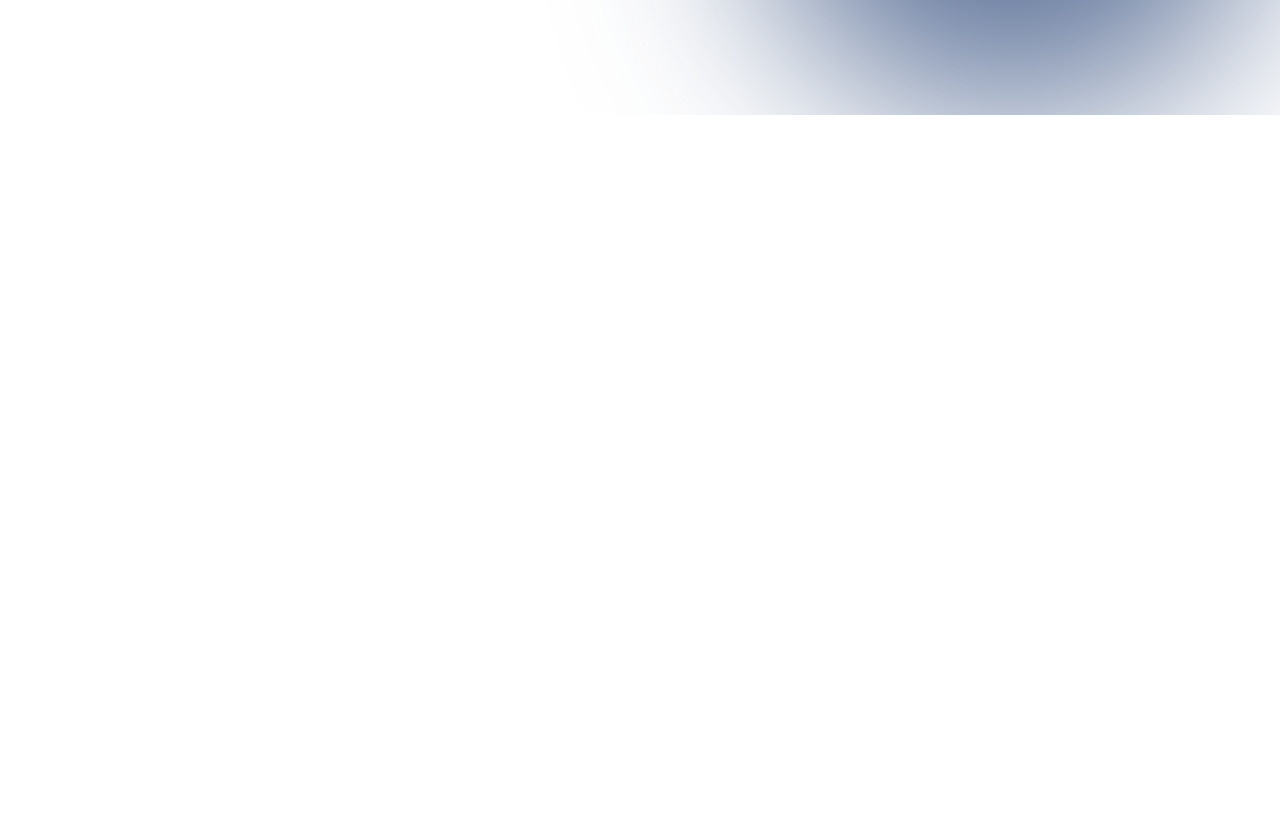
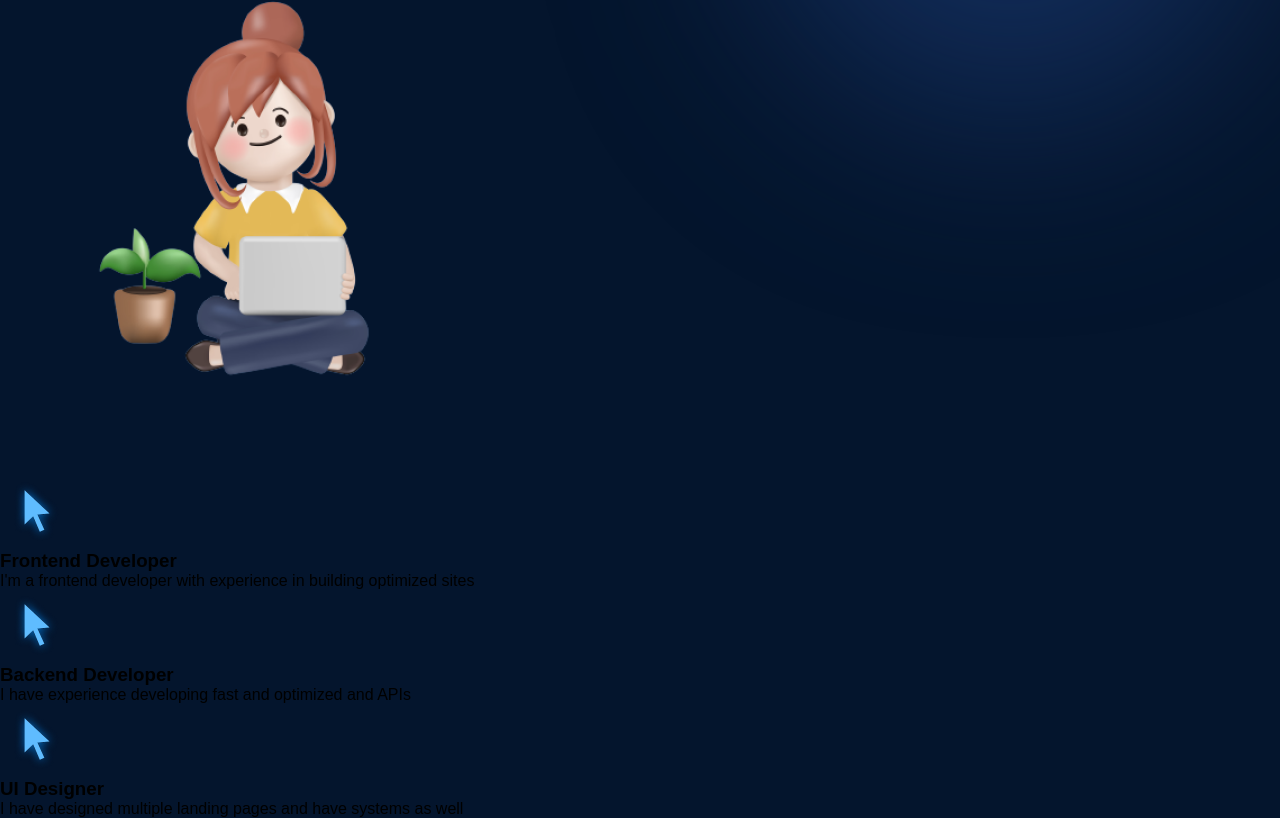
Before and after one commit to Sagar-in-CodingWorld/My_Portfolio, a React (Vite) app: page / in a window 1280 px wide. Shown: the part 787-1605 px from the top of the page. Before the commit the page ends 902 px from the top, so only its background shows below. Built offline with nearby package versions, Linux system fonts and the light colour scheme; the HTML template or start-up script is replaced by a standard one.

Commit message:
About section added

```diff
--- a/src/App.jsx
+++ b/src/App.jsx
@@ -2,6 +2,7 @@ import { useState } from 'react'
 import styles from './App.module.css'
 import {Navbar} from './components/Navbar/Navbar.jsx'
 import {Hero} from './components/Hero/Hero.jsx'
+import { About } from './components/About/About.jsx'
 
 function App() {
   const [count, setCount] = useState(0)
@@ -11,6 +12,7 @@ function App() {
       <div className={styles.App}>
         <Navbar/>
         <Hero/>
+        <About/>
 
       </div>
 
--- /dev/null
+++ b/src/components/About/About.jsx
@@ -0,0 +1,39 @@
+import "./About.module.css";
+import React from "react";
+
+export const About = () => {
+  return (
+    <section>
+      <h2>About</h2>
+      <div>
+        <img src="assets/about/aboutImage.png" alt="About_Image" />
+        <ul>
+          <li>
+            <img src="assets/about/cursorIcon.png" alt="Cursor_Icon" />
+          <div>
+            <h3>Frontend Developer</h3>
+            <p>I'm a frontend developer with experience in building optimized sites</p>
+          </div>
+
+            </li>
+          <li>
+            <img src="assets/about/cursorIcon.png" alt="Cursor_Icon" />
+          <div>
+            <h3>Backend Developer</h3>
+            <p>I have experience developing fast and optimized and APIs</p>
+          </div>
+
+            </li>
+          <li>
+            <img src="assets/about/cursorIcon.png" alt="Cursor_Icon" />
+          <div>
+            <h3>UI Designer</h3>
+            <p>I have designed multiple landing pages and have systems as well</p>
+          </div>
+
+            </li>
+        </ul>
+      </div>
+    </section>
+  );
+};
--- a/src/components/Hero/Hero.jsx
+++ b/src/components/Hero/Hero.jsx
@@ -7,7 +7,7 @@ export const Hero = () => {
       <div className={styles.content}>
         <h1 className={styles.title}>Hi, I'm Sagar</h1>
         <p className={styles.description}>
-          I'm a Full-Stack developer with 5 years of experience using React and
+          I'm a Full-Stack developer with 1 years of experience using React and
           NodeJs. Reach out if you'd like to learn more!
         </p>
         <a href="mailto:sagarnunia10@gmail.com" className={styles.contactBtn}>
```
Also changed, not shown: src/components/About/About.module.css (added).
